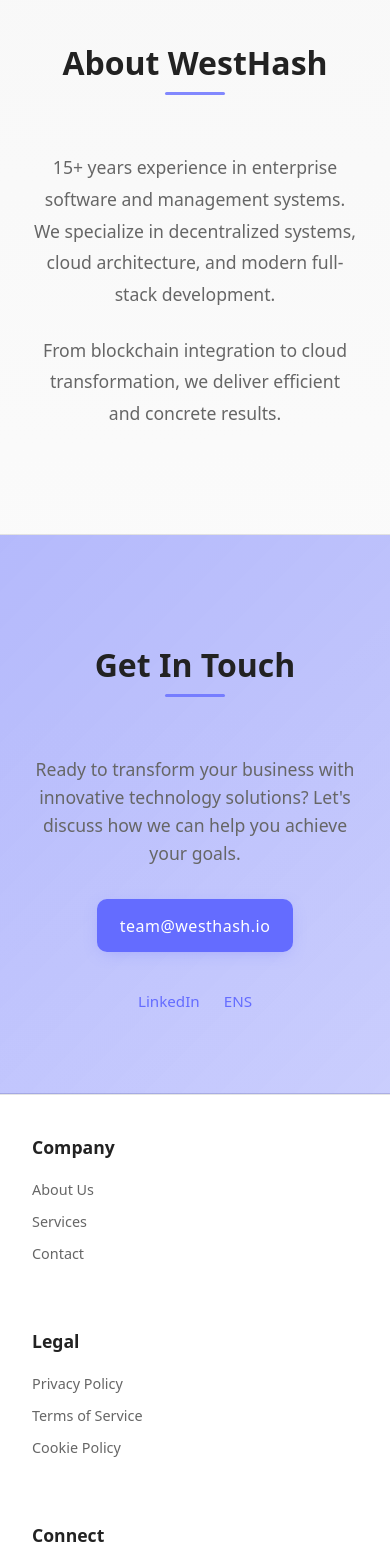
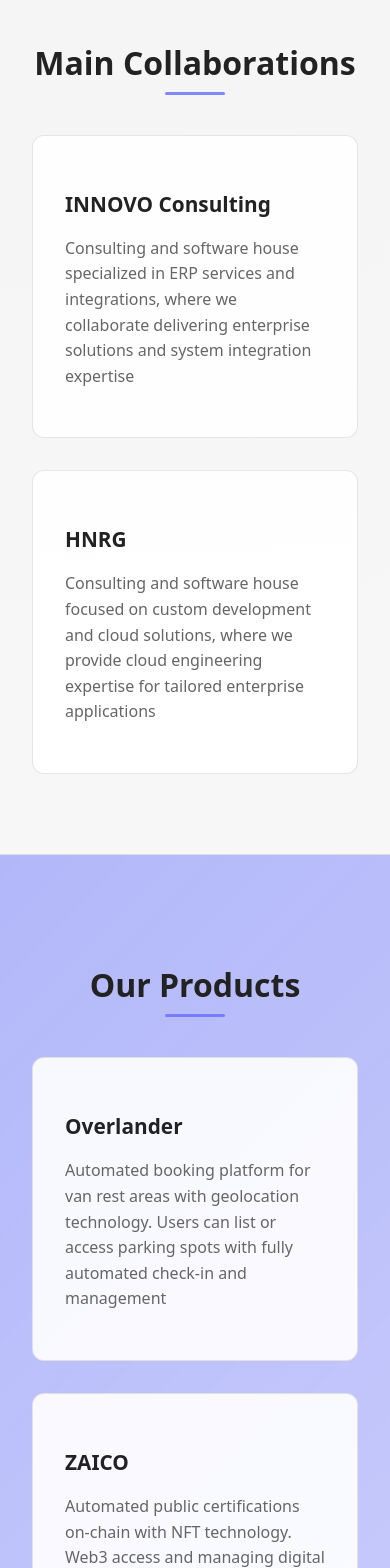
Before and after one commit to westhash/landing-page, a React (Vite) app: page / in a window 390 px wide. Shown: the part 3480-5048 px from the top of the page. Built offline with nearby package versions, Linux system fonts and the light colour scheme.

Commit message:
add Collaborations and Products sections with responsive layouts

```diff
--- a/src/App.css
+++ b/src/App.css
@@ -365,6 +365,106 @@
   z-index: 1;
 }
 
+/* Collaborations Section */
+.collaborations-grid {
+  display: grid;
+  grid-template-columns: repeat(auto-fit, minmax(280px, 1fr));
+  gap: 2rem;
+}
+
+.collaboration-card {
+  padding: 2rem;
+  background: var(--surface);
+  border-radius: 12px;
+  border: 1px solid var(--border);
+  transition: all 0.4s cubic-bezier(0.4, 0, 0.2, 1);
+  position: relative;
+  overflow: hidden;
+}
+
+.collaboration-card::after {
+  content: '';
+  position: absolute;
+  top: 0;
+  left: 0;
+  width: 100%;
+  height: 100%;
+  background: radial-gradient(circle at var(--mouse-x, 50%) var(--mouse-y, 50%), rgba(100, 108, 255, 0.08), transparent 50%);
+  opacity: 0;
+  transition: opacity 0.4s ease;
+  pointer-events: none;
+}
+
+.collaboration-card:hover {
+  border-color: var(--brand);
+  box-shadow: 0 10px 28px -8px rgba(100, 108, 255, 0.2);
+}
+
+.collaboration-card:hover::after {
+  opacity: 1;
+}
+
+.collaboration-card h3 {
+  font-size: 1.3rem;
+  margin-bottom: 1rem;
+  color: var(--text);
+  transition: color 0.3s ease;
+  position: relative;
+  z-index: 1;
+}
+
+.collaboration-card:hover h3 {
+  color: var(--brand);
+}
+
+.collaboration-card p {
+  color: var(--text-dim);
+  line-height: 1.6;
+  position: relative;
+  z-index: 1;
+}
+
+/* Our Products Section */
+.products-section {
+  background: var(--hero-bg);
+}
+
+.products-content {
+  display: grid;
+  grid-template-columns: repeat(auto-fit, minmax(280px, 1fr));
+  gap: 2rem;
+}
+
+.product-item {
+  padding: 2rem;
+  background: var(--surface);
+  border-radius: 12px;
+  border: 1px solid var(--border);
+  transition: all 0.4s cubic-bezier(0.4, 0, 0.2, 1);
+}
+
+.product-item:hover {
+  border-color: var(--brand);
+  box-shadow: 0 10px 28px -8px rgba(100, 108, 255, 0.2);
+  transform: translateY(-4px);
+}
+
+.product-item h3 {
+  font-size: 1.3rem;
+  margin-bottom: 1rem;
+  color: var(--text);
+  transition: color 0.3s ease;
+}
+
+.product-item:hover h3 {
+  color: var(--brand);
+}
+
+.product-item p {
+  color: var(--text-dim);
+  line-height: 1.6;
+}
+
 /* About Section */
 .about-content {
   max-width: 800px;
--- a/src/App.jsx
+++ b/src/App.jsx
@@ -4,6 +4,8 @@
 import Hero from './components/Hero'
 import Features from './components/Features'
 import Services from './components/Services'
+import Collaborations from './components/Collaborations'
+import Products from './components/Products'
 import About from './components/About'
 import Contact from './components/Contact'
 import Footer from './components/Footer'
@@ -92,6 +94,8 @@
       <Hero paddingTop={heroPaddingTop} />
       <Features />
       <Services />
+      <Collaborations />
+      <Products />
       <About />
       <Contact />
       <Footer />
--- /dev/null
+++ b/src/components/Collaborations.jsx
@@ -0,0 +1,23 @@
+import { useMousePosition } from '../hooks/useMousePosition'
+
+export default function Collaborations() {
+  const addMouseRef = useMousePosition()
+
+  return (
+    <section id="collaborations" className="section collaborations-section">
+      <div className="container">
+        <h2 className="section-title">Main Collaborations</h2>
+        <div className="collaborations-grid">
+          <div className="collaboration-card animate-on-scroll animate-delay-1" ref={addMouseRef}>
+            <h3>INNOVO Consulting</h3>
+            <p>Consulting and software house specialized in ERP services and integrations, where we collaborate delivering enterprise solutions and system integration expertise</p>
+          </div>
+          <div className="collaboration-card animate-on-scroll animate-delay-2" ref={addMouseRef}>
+            <h3>HNRG</h3>
+            <p>Consulting and software house focused on custom development and cloud solutions, where we provide cloud engineering expertise for tailored enterprise applications</p>
+          </div>
+        </div>
+      </div>
+    </section>
+  )
+}
--- /dev/null
+++ b/src/components/Products.jsx
@@ -0,0 +1,19 @@
+export default function OurProducts() {
+  return (
+    <section id="products" className="section products-section">
+      <div className="container">
+        <h2 className="section-title">Our Products</h2>
+        <div className="products-content">
+          <div className="product-item animate-on-scroll animate-delay-1">
+            <h3>Overlander</h3>
+            <p>Automated booking platform for van rest areas with geolocation technology. Users can list or access parking spots with fully automated check-in and management</p>
+          </div>
+          <div className="product-item animate-on-scroll animate-delay-2">
+            <h3>ZAICO</h3>
+            <p>Automated public certifications on-chain with NFT technology. Web3 access and managing digital certificates with blockchain verification</p>
+          </div>
+        </div>
+      </div>
+    </section>
+  )
+}
```
